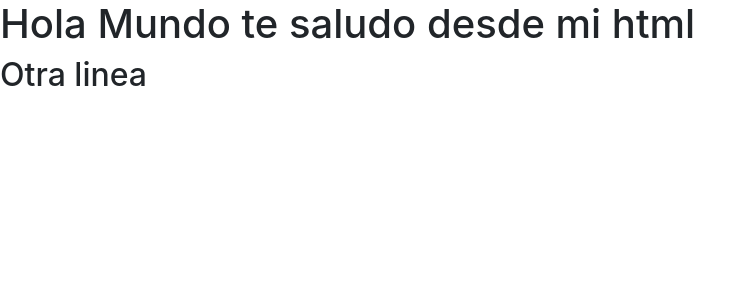
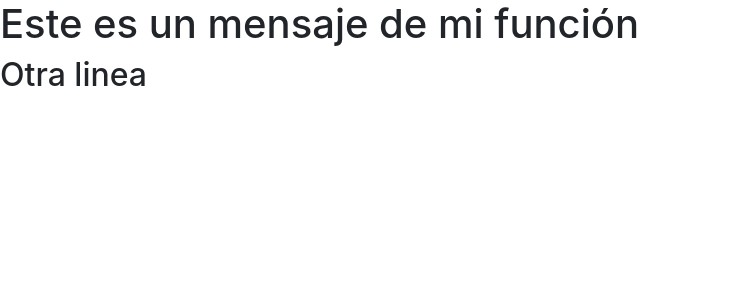
Before and after one commit to juanignacioalonso/DjangoUdemy, a Django app: page / in a window 1280 px wide. Shown: the top 300 px of the page, without its empty margins (0-755 px from the left). Run offline with Django 4.2, Linux system fonts and the light colour scheme; some libraries are stand-ins or nearby versions.

Commit message:
video 97

```diff
--- a/ProyectoDjango/webDjango/templates/index.html
+++ b/ProyectoDjango/webDjango/templates/index.html
@@ -6,7 +6,7 @@
     <title>Index</title>
 </head>
 <body>
-    <h1>Hola Mundo te saludo desde mi html</h1>
+    <h1>{{mensaje}}</h1>
     <h2>Otra linea</h2>
 </body>
 <script src="https://code.jquery.com/jquery-3.2.1.slim.min.js" integrity="sha384-KJ3o2DKtIkvYIK3UENzmM7KCkRr/rE9/Qpg6aAZGJwFDMVNA/GpGFF93hXpG5KkN" crossorigin="anonymous"></script>
--- a/ProyectoDjango/webDjango/webDjango/views.py
+++ b/ProyectoDjango/webDjango/webDjango/views.py
@@ -1,5 +1,8 @@
 from django.http import HttpResponse
 from django.shortcuts import render
 
+#recibe tres argumentos, el primero es a peticion, el segundo el nombre de nuestro archivo html, el ultimo es cun diccionario de clave valor
 def saludo(request):
-    return render(request,"index.html",{})#recibe tres argumentos, el primero es a peticion, el segundo el nombre de nuestro archivo html, el ultimo es cun diccionario de clave valor
+    return render(request,"index.html",{
+        'mensaje':'Este es un mensaje de mi función'
+    })
```
